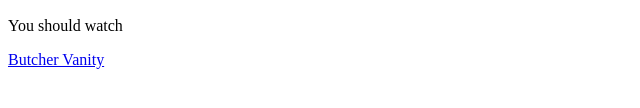
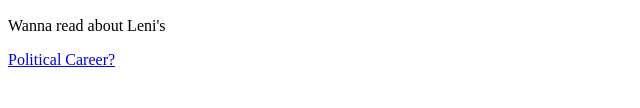
Before and after one commit to Vkarthikeyan30/2QPortfolioCSKarthikeyan, a plain HTML site: page index.html in a window 1280 px wide. Shown: the part 308-416 px from the top of the page, 0-640 px from the left. Drawn offline with Linux system fonts and the light colour scheme.

Commit message:
2Q1GCesiumKarthikeyanUpdated.html

```diff
--- a/index.html
+++ b/index.html
@@ -10,7 +10,7 @@
 <body>
     <h1>Hello World</h1>
     <img src = "https://freepngimg.com/thumb/rose/27629-9-pink-rose-transparent.png" alt = "Pink Rose" width = "300">
-    <p>You should watch </p>
-    <a href = "https://www.bing.com/videos/riverview/relatedvideo?q=butcher+vanity&mid=1697A8EF9530900111051697A8EF953090011105&FORM=VIRE">Butcher Vanity</a>
+    <p>Wanna read about Leni's </p>
+    <a href="./public/2Q1GCesiumKarthikeyan.html"> Political Career? </a>
 </body>
 </html>
```
Also changed, not shown: public/2Q1GCesiumKarthikeyan.html (renamed from 2Q1GCesiumKarthikeyan.html, +1 -0 lines).
